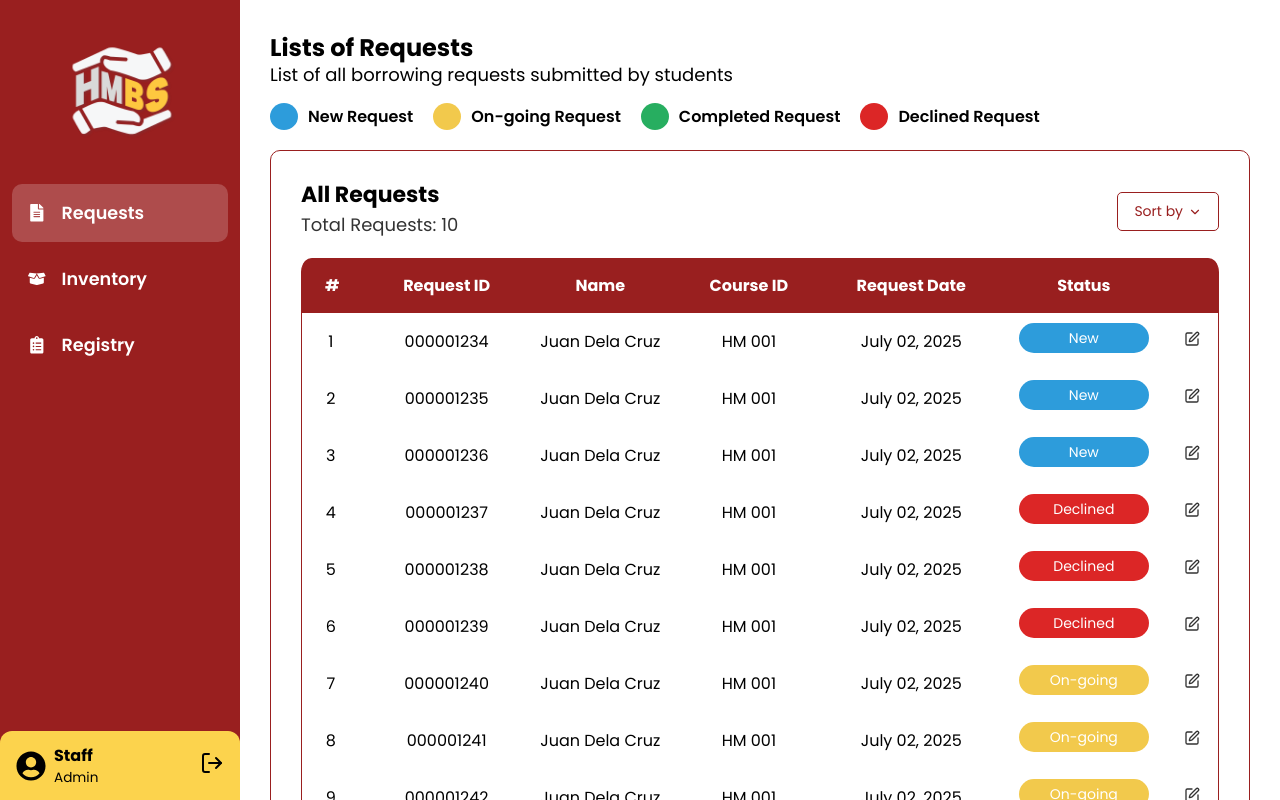
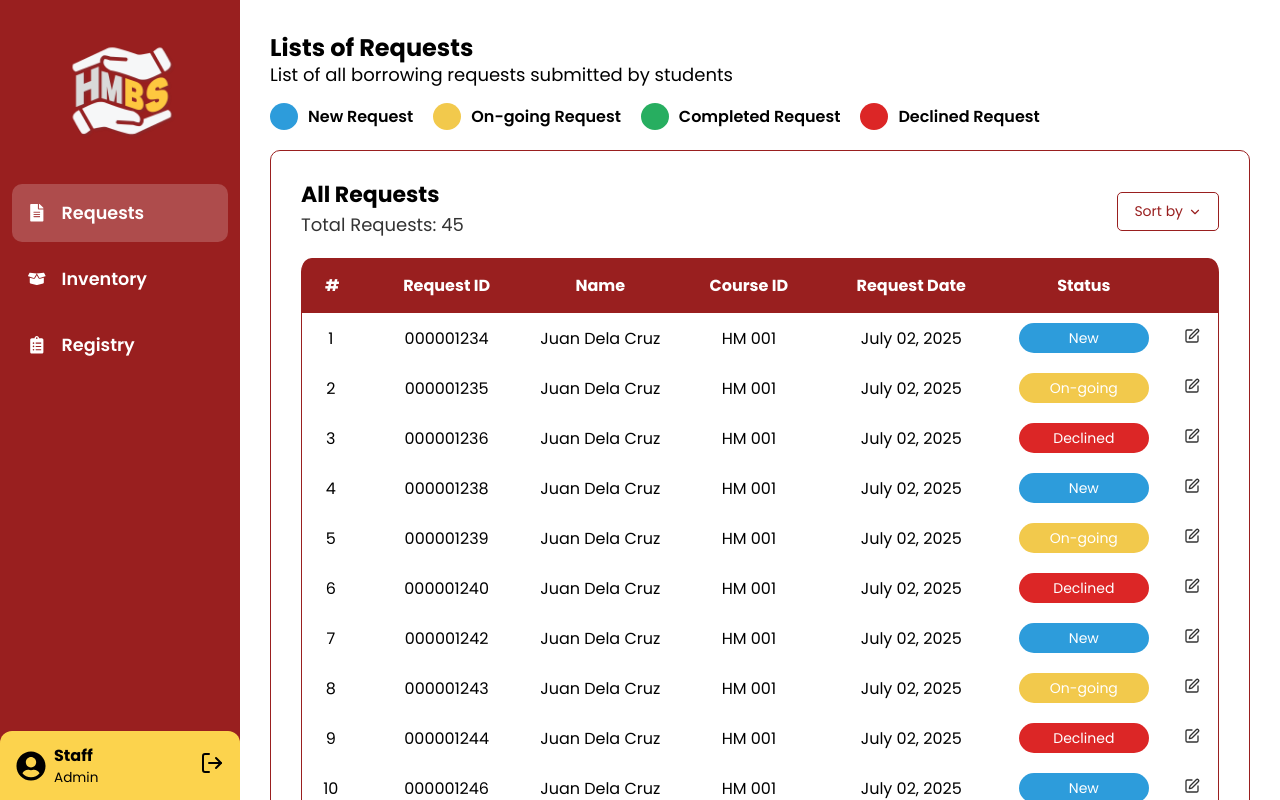
Before and after one commit to yukikaiden/hmbs-frontend-draft, a React (Vite) app in the folder borrowing-system/: page /requests-admin in a window 1280 px wide. Built offline with nearby package versions, Linux system fonts and the light colour scheme.

Commit message:
Adding Pagination in Request Admin Page

```diff
--- a/borrowing-system/src/pages/RequestAdminPage.jsx
+++ b/borrowing-system/src/pages/RequestAdminPage.jsx
@@ -1,20 +1,18 @@
-import React from 'react';
+import React, { useState } from 'react';
 import { SquarePen, ChevronDown } from 'lucide-react';
 import Sidebar from '../components/Sidebar';
-import { FaUserCircle, FaFileAlt, FaBoxOpen, FaClipboardList } from 'react-icons/fa';
+import { FaUserCircle, FaFileAlt, FaBoxOpen, FaClipboardList, FaAngleLeft, FaAngleRight } from 'react-icons/fa';
 import { useNavigate } from 'react-router-dom';
 
 const RequestAdminPage = () => {
   const navigate = useNavigate();
-  const data = Array.from({ length: 20 }, (_, index) => {
-    const status =
-      index < 3
-        ? 'New'
-        : index < 6
-          ? 'Declined'
-          : index < 10
-            ? 'On-going'
-            : 'Completed';
+
+  const data = Array.from({ length: 60 }, (_, index) => {
+    let status = '';
+    if (index % 4 === 0) status = 'New';
+    else if (index % 4 === 1) status = 'On-going';
+    else if (index % 4 === 2) status = 'Declined';
+    else status = 'Completed';
 
     return {
       id: index + 1,
@@ -28,21 +26,26 @@ const RequestAdminPage = () => {
 
   const handleNavigate = (id) => navigate(`/request-details-admin/${id}`);
 
-  const requestsList = data.filter((_, index) => index < 10);
-  const pastTransactions = data.filter(entry => entry.status === 'Completed');
+  const allRequests = data.filter(d => d.status !== 'Completed');
+  const pastTransactions = data.filter(d => d.status === 'Completed');
+
+  const [allPage, setAllPage] = useState(1);
+  const [pastPage, setPastPage] = useState(1);
+  const entriesPerPage = 10;
+
+  const paginatedAll = allRequests.slice((allPage - 1) * entriesPerPage, allPage * entriesPerPage);
+  const paginatedPast = pastTransactions.slice((pastPage - 1) * entriesPerPage, pastPage * entriesPerPage);
+
+  const totalAllPages = Math.ceil(allRequests.length / entriesPerPage);
+  const totalPastPages = Math.ceil(pastTransactions.length / entriesPerPage);
 
   const getStatusColor = (status) => {
     switch (status) {
-      case 'New':
-        return '#2D9CDB';
-      case 'Declined':
-        return '#DC2626';
-      case 'On-going':
-        return '#F2C94C';
-      case 'Completed':
-        return '#27AE60';
-      default:
-        return '#999';
+      case 'New': return '#2D9CDB';
+      case 'Declined': return '#DC2626';
+      case 'On-going': return '#F2C94C';
+      case 'Completed': return '#27AE60';
+      default: return '#999';
     }
   };
 
@@ -79,7 +82,7 @@ const RequestAdminPage = () => {
     totalRequests: { fontSize: '18px', marginBottom: '5px', color: '#333' },
     sortBtn: {
       background: 'transparent',
-      border: '1px solid #991f1f  ',
+      border: '1px solid #991f1f',
       borderRadius: '5px',
       padding: '0.5rem 1rem',
       cursor: 'pointer',
@@ -101,7 +104,6 @@ const RequestAdminPage = () => {
       width: '100%',
       borderCollapse: 'collapse',
       backgroundColor: 'transparent',
-
     },
     tableHead: { backgroundColor: '#991f1f', color: '#fff' },
     tableHeaderCell: {
@@ -110,7 +112,6 @@ const RequestAdminPage = () => {
       textAlign: 'center',
       verticalAlign: 'middle'
     },
-
     tableCell: {
       padding: '10px 5px',
       fontSize: '16px',
@@ -139,10 +140,7 @@ const RequestAdminPage = () => {
       borderRadius: '15px',
       color: '#fff',
       fontSize: '14px',
-      display: 'inline-block',
-      whiteSpace: 'nowrap',
-      overflow: 'hidden',
-      textOverflow: 'ellipsis'
+      display: 'inline-block'
     },
     exportBtn: {
       background: '#991f1f',
@@ -158,7 +156,48 @@ const RequestAdminPage = () => {
       marginBottom: '12px',
       fontFamily: 'Poppins, sans-serif',
     },
+    pagination: {
+      display: 'flex',
+      justifyContent: 'center',
+      gap: '10px',
+      marginTop: '15px'
+    },
+    pageBtn: (active) => ({
+      backgroundColor: active ? '#991f1f' : '#fff',
+      color: active ? '#fff' : '#991f1f',
+      border: '1px solid #991f1f',
+      borderRadius: '50%',
+      width: '32px',
+      height: '32px',
+      display: 'flex',
+      alignItems: 'center',
+      justifyContent: 'center',
+      cursor: 'pointer',
+      fontWeight: 'bold'
+    }),
   };
+
+  const renderPagination = (current, total, setPage) => (
+    <div style={styles.pagination}>
+      <button
+        style={styles.pageBtn(false)}
+        onClick={() => setPage(Math.max(1, current - 1))}
+      ><FaAngleLeft /></button>
+
+      {Array.from({ length: total }, (_, i) => (
+        <button
+          key={i}
+          style={styles.pageBtn(current === i + 1)}
+          onClick={() => setPage(i + 1)}
+        >{i + 1}</button>
+      ))}
+
+      <button
+        style={styles.pageBtn(false)}
+        onClick={() => setPage(Math.min(total, current + 1))}
+      ><FaAngleRight /></button>
+    </div>
+  );
 
   return (
     <div style={styles.adminPage}>
@@ -190,7 +229,7 @@ const RequestAdminPage = () => {
           <div style={styles.tableHeader}>
             <div>
               <h3 style={{ margin: 0, fontSize: '22px' }}>All Requests</h3>
-              <p style={styles.totalRequests}>Total Requests: {requestsList.length}</p>
+              <p style={styles.totalRequests}>Total Requests: {allRequests.length}</p>
             </div>
             <button style={styles.sortBtn}>Sort by <ChevronDown size={14} style={{ marginLeft: '5px' }} /></button>
           </div>
@@ -209,9 +248,9 @@ const RequestAdminPage = () => {
                 </tr>
               </thead>
               <tbody>
-                {requestsList.map((item, index) => (
-                  <tr key={index} style={styles.tableRow}>
-                    <td style={styles.narrowCell}>{index + 1}</td>
+                {paginatedAll.map((item, index) => (
+                  <tr key={index}>
+                    <td style={styles.narrowCell}>{(allPage - 1) * entriesPerPage + index + 1}</td>
                     <td style={styles.tableCell}>{item.requestId}</td>
                     <td style={styles.tableCell}>{item.name}</td>
                     <td style={styles.tableCell}>{item.courseId}</td>
@@ -224,15 +263,17 @@ const RequestAdminPage = () => {
                         size={16}
                         style={{ cursor: 'pointer', color: '#333' }}
                         onClick={() => handleNavigate(item.requestId)}
-                      /></td>
+                      />
+                    </td>
                   </tr>
                 ))}
               </tbody>
             </table>
           </div>
+          {renderPagination(allPage, totalAllPages, setAllPage)}
         </div>
 
-        {/* Past Transactions - Border Removed */}
+        {/* Past Transactions */}
         <div style={{ ...styles.requestsTable, border: 'none' }}>
           <div style={styles.tableHeader}>
             <div>
@@ -244,7 +285,7 @@ const RequestAdminPage = () => {
 
           <div style={styles.tableWrapper}>
             <table style={styles.table}>
-              <thead style={{ ...styles.tableHead, backgroundColor: '#991f1f' }}>
+              <thead style={styles.tableHead}>
                 <tr>
                   <th style={{ ...styles.narrowHeaderCell, borderTopLeftRadius: '10px' }}>#</th>
                   <th style={styles.tableHeaderCell}>Request ID</th>
@@ -255,9 +296,9 @@ const RequestAdminPage = () => {
                 </tr>
               </thead>
               <tbody>
-                {pastTransactions.map((item, index) => (
-                  <tr key={index} style={styles.tableRow}>
-                    <td style={styles.narrowCell}>{index + 1}</td>
+                {paginatedPast.map((item, index) => (
+                  <tr key={index}>
+                    <td style={styles.narrowCell}>{(pastPage - 1) * entriesPerPage + index + 1}</td>
                     <td style={styles.tableCell}>{item.requestId}</td>
                     <td style={styles.tableCell}>{item.name}</td>
                     <td style={styles.tableCell}>{item.courseId}</td>
@@ -270,6 +311,7 @@ const RequestAdminPage = () => {
               </tbody>
             </table>
           </div>
+          {renderPagination(pastPage, totalPastPages, setPastPage)}
         </div>
       </main>
     </div>
```
